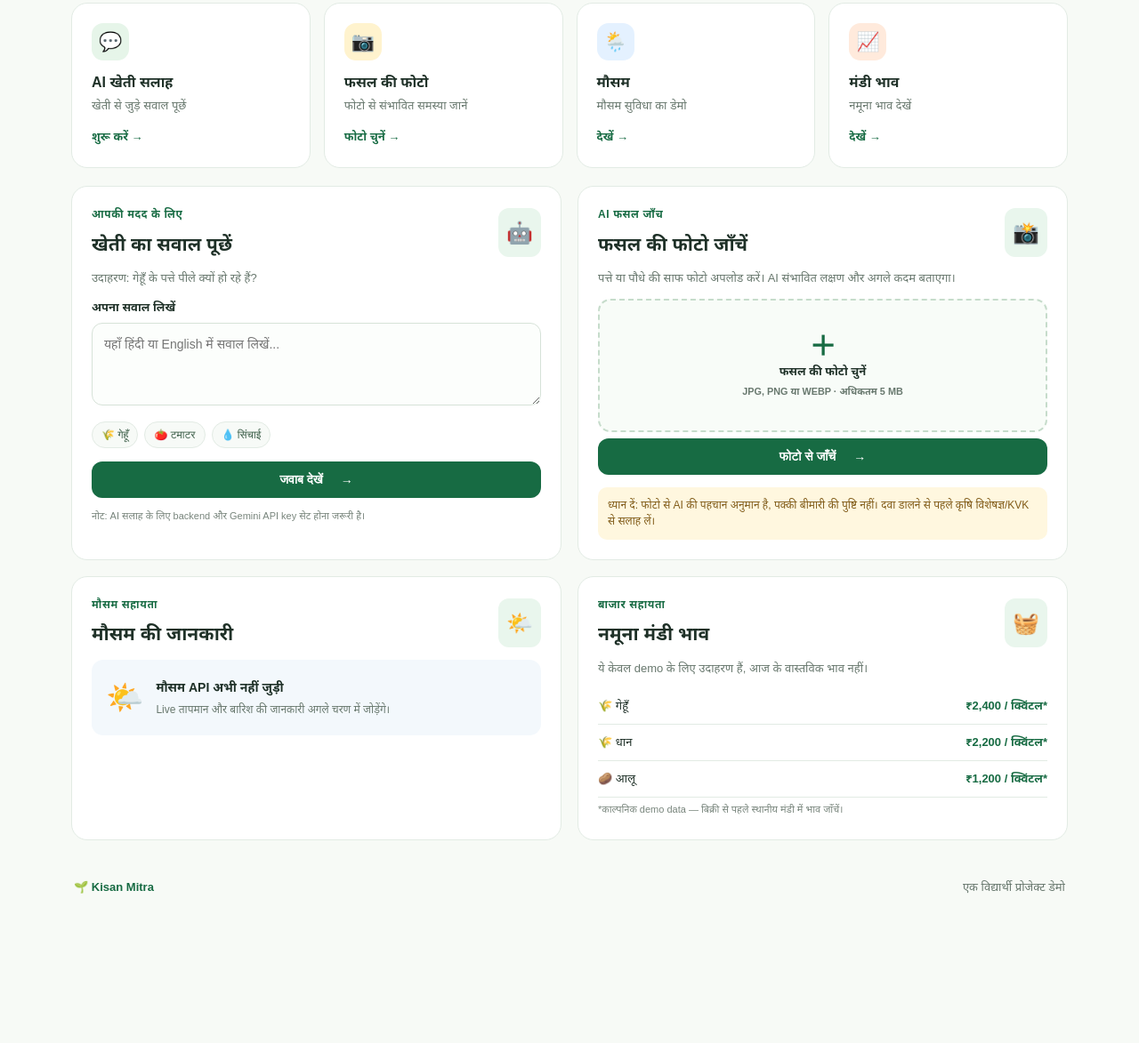
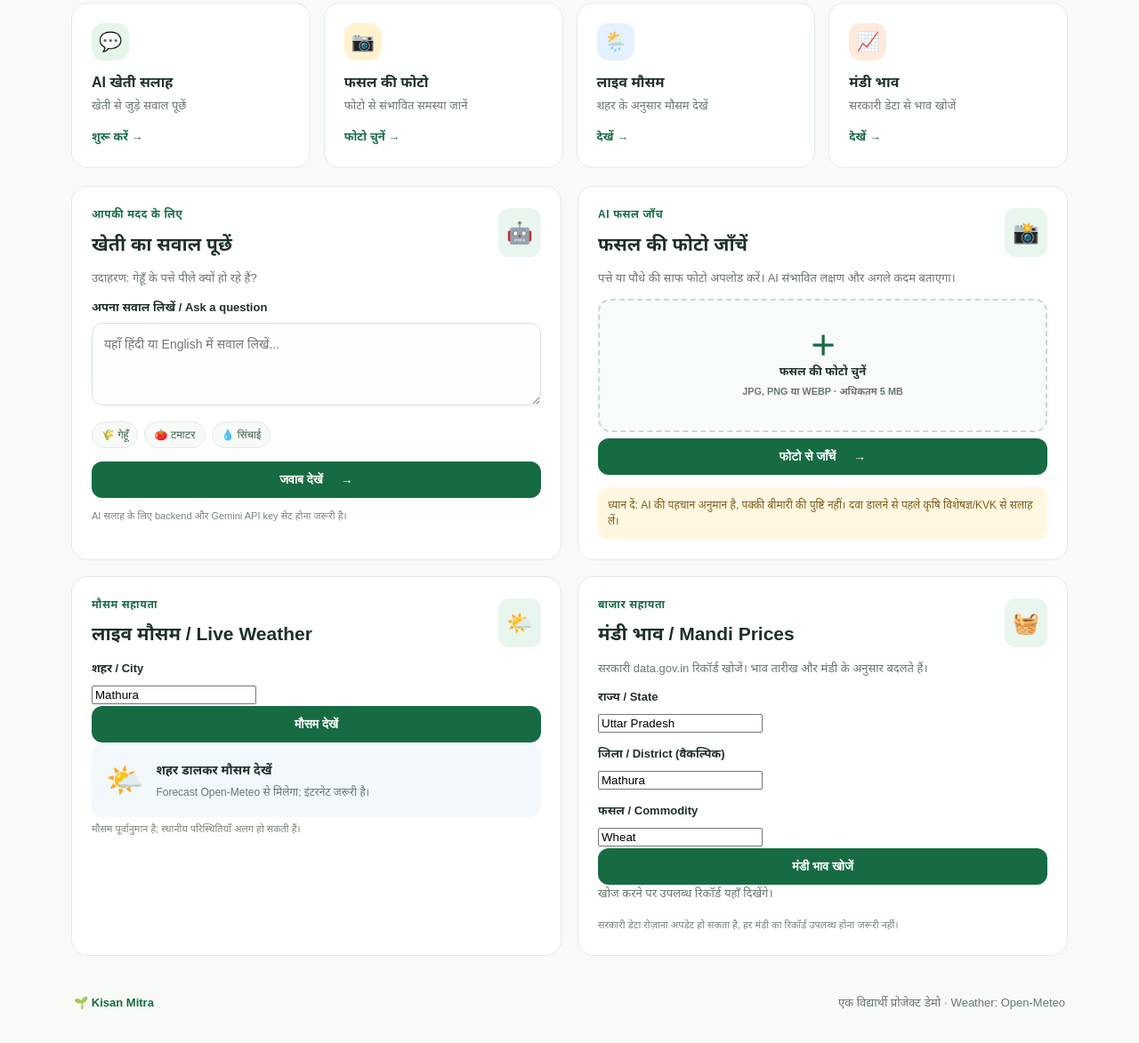
Before and after one commit to vinitgoswami68/Kisan-Mitra, a plain HTML site: page index.html in a window 1280 px wide. Shown: the part 470-1643 px from the top of the page at 89% size. Before the commit the page ends 1513 px from the top, so only its background shows below. Drawn offline with Linux system fonts and the light colour scheme.

Commit message:
Add weather and mandi lookup UI with language selector

```diff
--- a/index.html
+++ b/index.html
@@ -3,13 +3,15 @@
 <head>
   <meta charset="UTF-8">
   <meta name="viewport" content="width=device-width, initial-scale=1.0">
+  <meta name="theme-color" content="#176b43">
   <title>Kisan Mitra | Smart Farming Assistant</title>
+  <meta name="description" content="Kisan Mitra: Hindi-first AI farming assistant with crop photo analysis, weather forecasts, and mandi price lookup.">
   <link rel="stylesheet" href="style.css">
 </head>
 <body>
   <header class="topbar">
     <div class="brand"><span class="brand-icon">🌱</span><span>Kisan Mitra<small>SMART FARMING ASSISTANT</small></span></div>
-    <span class="status"><i></i> AI खेती सहायता</span>
+    <div class="top-actions"><label class="language-label" for="answerLanguage">जवाब / Answer</label><select id="answerLanguage" aria-label="AI answer language"><option value="hi">हिंदी</option><option value="en">English</option></select><span class="status"><i></i> AI खेती सहायता</span></div>
   </header>
 
   <main class="container">
@@ -31,8 +33,8 @@
     <section class="quick-grid" aria-label="मुख्य सुविधाएँ">
       <article class="quick-card"><div class="quick-icon green">💬</div><h3>AI खेती सलाह</h3><p>खेती से जुड़े सवाल पूछें</p><a href="#ask">शुरू करें →</a></article>
       <article class="quick-card"><div class="quick-icon yellow">📷</div><h3>फसल की फोटो</h3><p>फोटो से संभावित समस्या जानें</p><a href="#photo">फोटो चुनें →</a></article>
-      <article class="quick-card"><div class="quick-icon blue">🌦️</div><h3>मौसम</h3><p>मौसम सुविधा का डेमो</p><a href="#weather">देखें →</a></article>
-      <article class="quick-card"><div class="quick-icon orange">📈</div><h3>मंडी भाव</h3><p>नमूना भाव देखें</p><a href="#mandi">देखें →</a></article>
+      <article class="quick-card"><div class="quick-icon blue">🌦️</div><h3>लाइव मौसम</h3><p>शहर के अनुसार मौसम देखें</p><a href="#weather">देखें →</a></article>
+      <article class="quick-card"><div class="quick-icon orange">📈</div><h3>मंडी भाव</h3><p>सरकारी डेटा से भाव खोजें</p><a href="#mandi">देखें →</a></article>
     </section>
 
     <section class="content-grid">
@@ -40,7 +42,7 @@
         <div class="section-heading"><div><p class="eyebrow">आपकी मदद के लिए</p><h2>खेती का सवाल पूछें</h2></div><span class="bot-icon">🤖</span></div>
         <p class="muted">उदाहरण: गेहूँ के पत्ते पीले क्यों हो रहे हैं?</p>
         <form id="questionForm">
-          <label for="question">अपना सवाल लिखें</label>
+          <label for="question">अपना सवाल लिखें / Ask a question</label>
           <textarea id="question" rows="3" placeholder="यहाँ हिंदी या English में सवाल लिखें..." required></textarea>
           <div class="suggestions">
             <button type="button" class="chip" data-question="गेहूँ के पत्ते पीले क्यों हो रहे हैं?">🌾 गेहूँ</button>
@@ -50,7 +52,7 @@
           <button class="primary-button" type="submit">जवाब देखें <span>→</span></button>
         </form>
         <div id="answer" class="answer-box" hidden aria-live="polite"></div>
-        <p class="demo-note">नोट: AI सलाह के लिए backend और Gemini API key सेट होना जरूरी है।</p>
+        <p class="demo-note">AI सलाह के लिए backend और Gemini API key सेट होना जरूरी है।</p>
       </section>
 
       <section class="panel photo-panel" id="photo">
@@ -61,25 +63,31 @@
         <div id="photoPreview" class="photo-preview" hidden><img id="previewImage" alt="आपकी चुनी हुई फसल की फोटो"><p id="photoName"></p></div>
         <button class="primary-button" id="diagnoseButton" type="button" disabled>फोटो से जाँचें <span>→</span></button>
         <div id="diagnosisResult" class="answer-box" hidden aria-live="polite"></div>
-        <div class="notice">ध्यान दें: फोटो से AI की पहचान अनुमान है, पक्की बीमारी की पुष्टि नहीं। दवा डालने से पहले कृषि विशेषज्ञ/KVK से सलाह लें।</div>
+        <div class="notice">ध्यान दें: AI की पहचान अनुमान है, पक्की बीमारी की पुष्टि नहीं। दवा डालने से पहले कृषि विशेषज्ञ/KVK से सलाह लें।</div>
       </section>
     </section>
 
     <section class="lower-grid">
       <section class="panel" id="weather">
-        <div class="section-heading"><div><p class="eyebrow">मौसम सहायता</p><h2>मौसम की जानकारी</h2></div><span class="bot-icon">🌤️</span></div>
-        <div class="weather-demo"><span class="weather-emoji">🌤️</span><div><strong>मौसम API अभी नहीं जुड़ी</strong><p>Live तापमान और बारिश की जानकारी अगले चरण में जोड़ेंगे।</p></div></div>
+        <div class="section-heading"><div><p class="eyebrow">मौसम सहायता</p><h2>लाइव मौसम / Live Weather</h2></div><span class="bot-icon">🌤️</span></div>
+        <form id="weatherForm" class="inline-form"><label for="weatherCity">शहर / City</label><input id="weatherCity" value="Mathura" maxlength="80" placeholder="जैसे Mathura" required><button class="primary-button" type="submit">मौसम देखें</button></form>
+        <div id="weatherResult" class="weather-demo" aria-live="polite"><span class="weather-emoji">🌤️</span><div><strong>शहर डालकर मौसम देखें</strong><p>Forecast Open-Meteo से मिलेगा; इंटरनेट जरूरी है।</p></div></div>
+        <small class="footnote">मौसम पूर्वानुमान है; स्थानीय परिस्थितियाँ अलग हो सकती हैं।</small>
       </section>
       <section class="panel" id="mandi">
-        <div class="section-heading"><div><p class="eyebrow">बाजार सहायता</p><h2>नमूना मंडी भाव</h2></div><span class="bot-icon">🧺</span></div>
-        <p class="muted">ये केवल demo के लिए उदाहरण हैं, आज के वास्तविक भाव नहीं।</p>
-        <div class="price-row"><span>🌾 गेहूँ</span><strong>₹2,400 / क्विंटल*</strong></div>
-        <div class="price-row"><span>🌾 धान</span><strong>₹2,200 / क्विंटल*</strong></div>
-        <div class="price-row"><span>🥔 आलू</span><strong>₹1,200 / क्विंटल*</strong></div>
-        <small class="footnote">*काल्पनिक demo data — बिक्री से पहले स्थानीय मंडी में भाव जाँचें।</small>
+        <div class="section-heading"><div><p class="eyebrow">बाजार सहायता</p><h2>मंडी भाव / Mandi Prices</h2></div><span class="bot-icon">🧺</span></div>
+        <p class="muted">सरकारी data.gov.in रिकॉर्ड खोजें। भाव तारीख और मंडी के अनुसार बदलते हैं।</p>
+        <form id="mandiForm" class="form-stack">
+          <label for="mandiState">राज्य / State</label><input id="mandiState" value="Uttar Pradesh" maxlength="80" required>
+          <label for="mandiDistrict">जिला / District (वैकल्पिक)</label><input id="mandiDistrict" value="Mathura" maxlength="80">
+          <label for="mandiCommodity">फसल / Commodity</label><input id="mandiCommodity" value="Wheat" maxlength="80" required>
+          <button class="primary-button" type="submit">मंडी भाव खोजें</button>
+        </form>
+        <div id="mandiResult" class="mandi-results" aria-live="polite"><p class="muted">खोज करने पर उपलब्ध रिकॉर्ड यहाँ दिखेंगे।</p></div>
+        <small class="footnote">सरकारी डेटा रोज़ाना अपडेट हो सकता है, हर मंडी का रिकॉर्ड उपलब्ध होना जरूरी नहीं।</small>
       </section>
     </section>
-    <footer>🌱 Kisan Mitra <span>एक विद्यार्थी प्रोजेक्ट डेमो</span></footer>
+    <footer>🌱 Kisan Mitra <span>एक विद्यार्थी प्रोजेक्ट डेमो · Weather: Open-Meteo</span></footer>
   </main>
   <script src="script.js"></script>
 </body>
```
